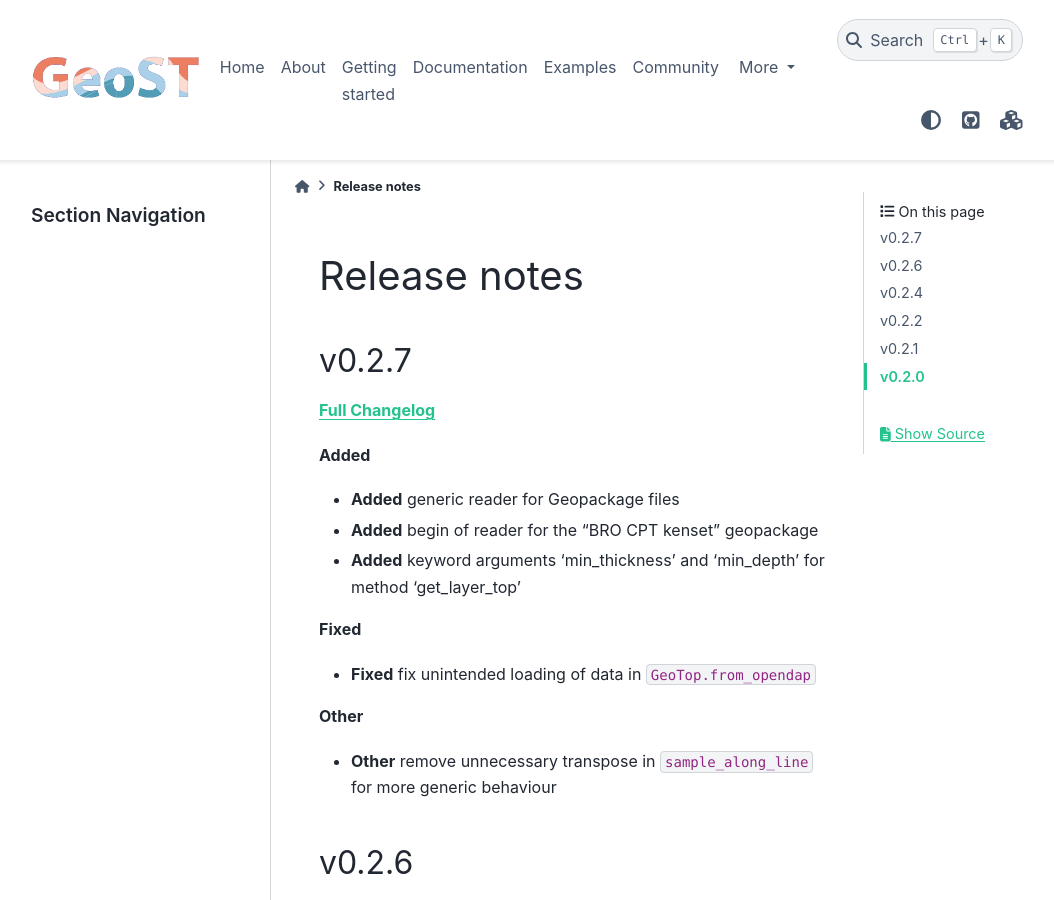
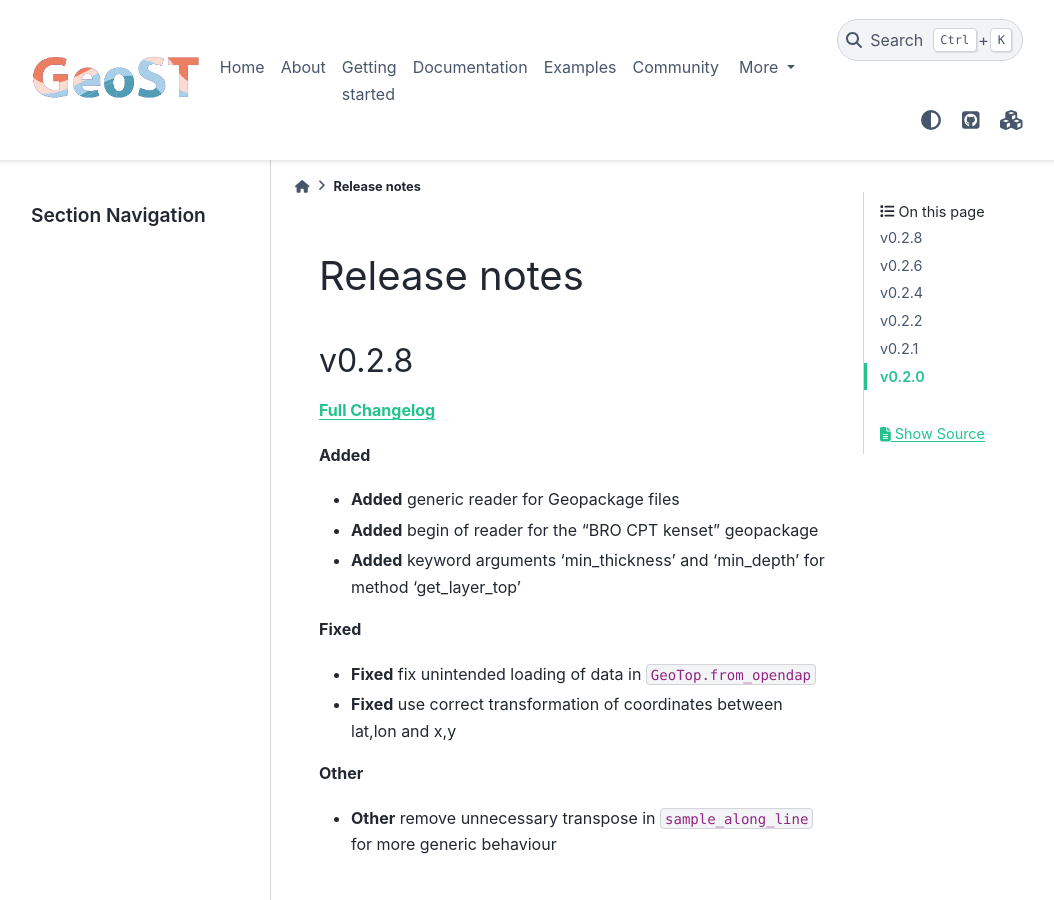
Before and after one commit to Deltares-research/geost, a Sphinx documentation site: the page built from docs/changelog.md, in a window 1280 px wide and 900 px high. Shown: the whole window, without its empty margins (113-1167 px from the left). Built offline with Sphinx 7.4.7 and the PyData theme 0.15.4, drawn with Linux system fonts in a browser that asks for light colours.

Commit message:
Update tag and changelog

```diff
--- a/docs/changelog.md
+++ b/docs/changelog.md
@@ -1,8 +1,8 @@
 # Release notes
 
-## v0.2.7
+## v0.2.8
 
-[**Full Changelog**](https://github.com/Deltares-research/geost/compare/0.2.6...0.2.7)
+[**Full Changelog**](https://github.com/Deltares-research/geost/compare/0.2.6...0.2.8)
 
 **Added**
 - **Added** generic reader for Geopackage files
@@ -11,6 +11,7 @@
 
 **Fixed**
 - **Fixed** fix unintended loading of data in `GeoTop.from_opendap`
+- **Fixed** use correct transformation of coordinates between lat,lon and x,y
 
 **Other**
 - **Other** remove unnecessary transpose in `sample_along_line` for more generic behaviour
--- a/geost/__init__.py
+++ b/geost/__init__.py
@@ -19,4 +19,4 @@ from geost.read import (
 # read_xml_soil_cores,
 from geost.utils import csv_to_parquet, excel_to_parquet
 
-__version__ = "0.2.7"
+__version__ = "0.2.8"
```
